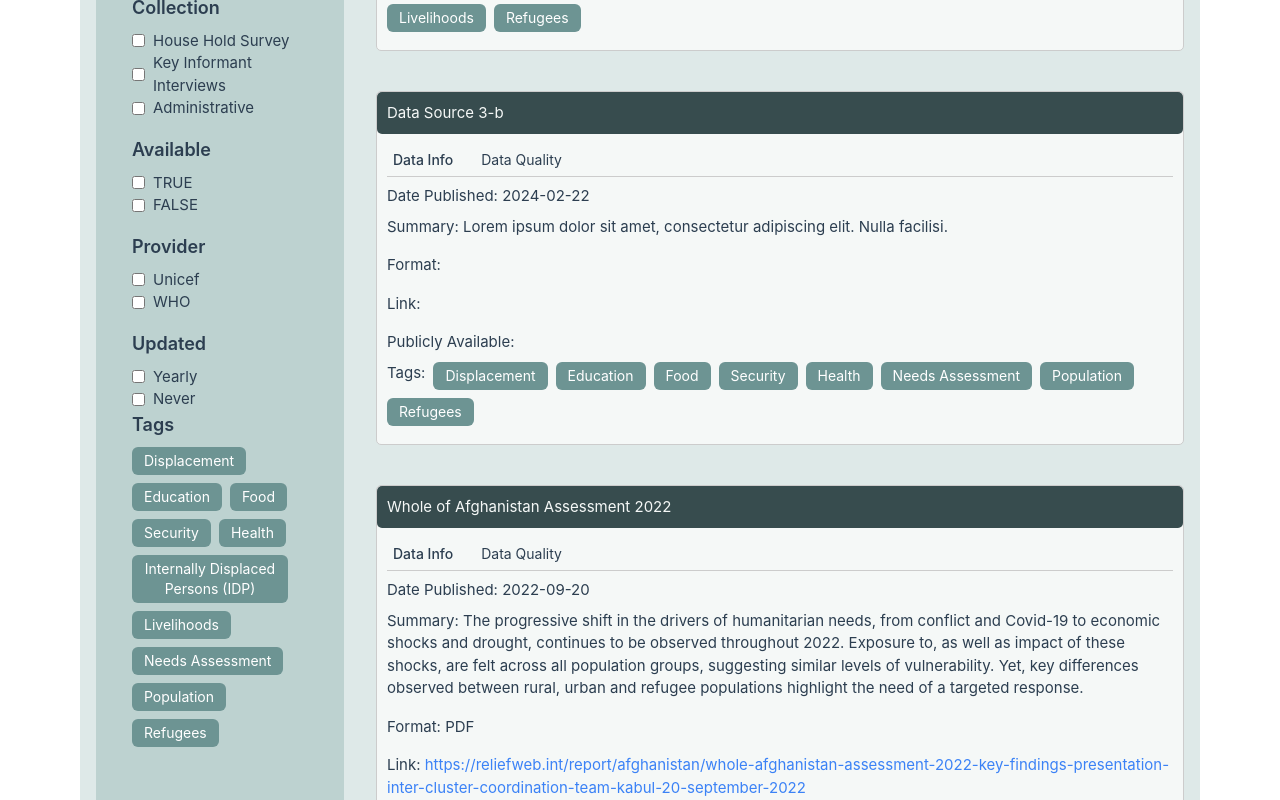
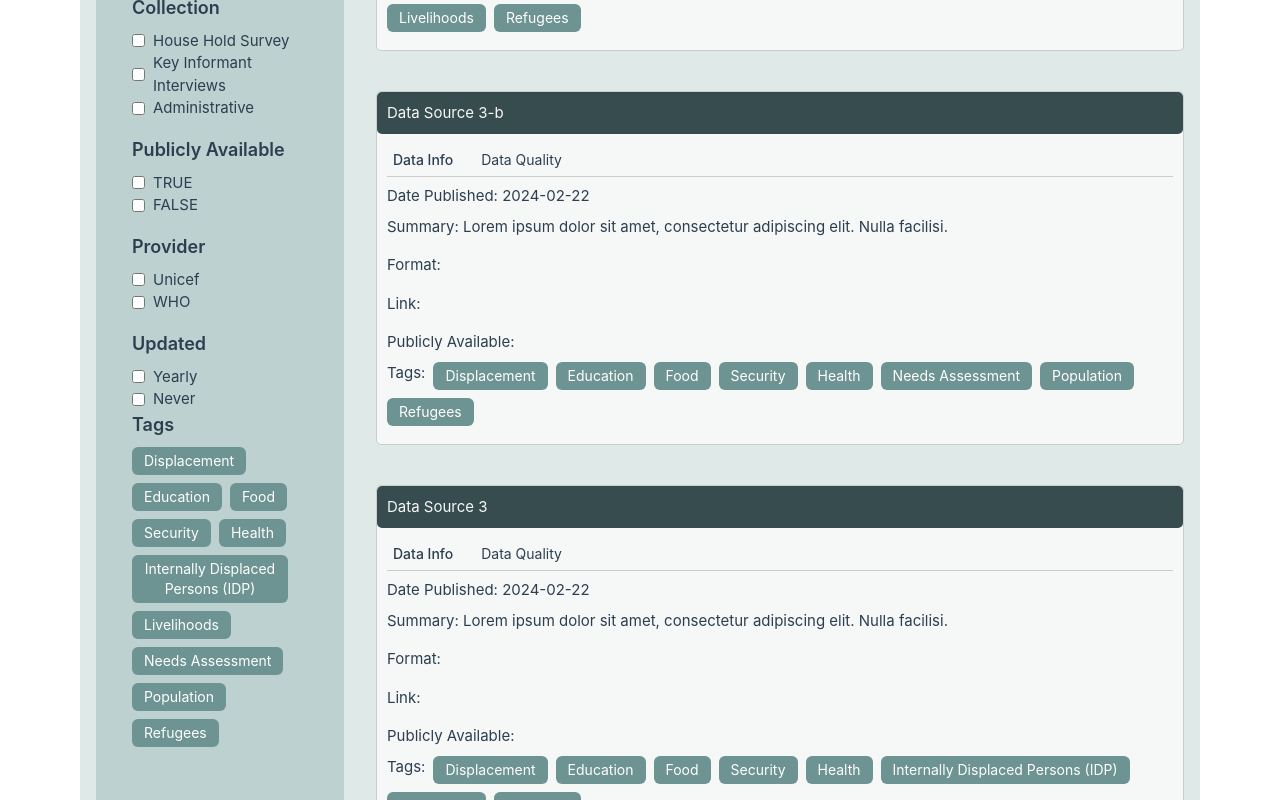
Before and after one commit to rubyimrie/education-data, a Vue app: page / in a window 1280 px wide. Shown: the part 520-1320 px from the top of the page. Built offline with nearby package versions, Linux system fonts and the light colour scheme.

Commit message:
adding filters bar

```diff
--- a/src/App.vue
+++ b/src/App.vue
@@ -3,13 +3,13 @@
     <div class="bg-cutty-sark-700">
     <h1 class="text-5xl font-semibold mt-10 ml-20 mb-10  text-cutty-sark-50">Education in Afghanistan - The Data</h1>
   </div>
-    <div class="container mx-auto px-4 py-8 flex-grow xl:max-w-screen-xl">
+    <div class="container mx-auto px-4 py-8 flex-grow xl:max-w-screen-xl h-auto">
       <div class="gap-8 grid grid-cols-12">
         <!-- First column -->
-        <div class="col-span-3 pr-4 bg-cutty-sark-200">
+        <div class="col-span-3 flex-col pr-4 bg-cutty-sark-200 sticky" style="height: calc(180vh - 150px);">
           <h1 class="text-3xl ml-6 mt-6 text-cutty-sark-700">Filters</h1>
           <!-- FILTERS -->
-          <div class="bg-cutty-sark-200 flex flex-col h-screen ml-5 mb-5 ">
+          <div class="  flex-col h-screen ml-5 mb-5 ">
             <div class="container mx-auto px-4 py-8 flex-grow flex">
               <div class="pr-4">
                 <!-- Button -->
@@ -40,7 +40,7 @@
                 </div>
                 <!-- Availability Filter -->
                 <div class="mb-4">
-                  <h3 class="text-lg font-semibold mb-2">Available</h3>
+                  <h3 class="text-lg font-semibold mb-2">Publicly Available</h3>
                   <label v-for="availability in availableAvailabilities" :key="availability" class="flex items-center">
                     <input type="checkbox" v-model="selectedAvailability" :value="availability" class="mr-2">
                     {{ availability }}
@@ -63,14 +63,14 @@
                   </label>
                 </div>
                 <!-- Tags -->
-                <div class="mb-4">
+                <div class="mb-4 ">
                   <h3 class="text-lg font-semibold mb-2">Tags</h3>
                   <!-- Display tags as buttons for filtering -->
                   <div class="flex flex-wrap">
                     <button v-for="(tag, index) in availableTags" :key="index"
                             :class="{ 'bg-cutty-sark-600 text-white': isTagSelected(tag) }"
                             @click="toggleTagFilter(tag)"
-                            class="mr-2 mb-2 px-3 py-1 bg-cutty-sark-400 hover:bg-cutty-sark-400 text-white text-sm rounded-md">
+                            class="mr-2 mb-2 px-3 py-1 bg-cutty-sark-400 hover:bg-cutty-sark-600 text-white text-sm rounded-md">
                       {{ tag }}
                     </button>
                   </div>
@@ -196,7 +196,25 @@ export default {
             previous:[],
             tags:['Displacement','Education','Food','Security','Health','Needs Assessment','Population','Refugees']
           }
-        }
+        },
+        {
+          title: 'Data Source 3',
+          data: {
+            date: '2024-02-22',
+            year: '2021',
+            content: 'Lorem ipsum dolor sit amet, consectetur adipiscing elit. Nulla facilisi.',
+            coverage: 90,
+            coverageInfo: 'No data collected in Kandahar Urban Center due to access constraints',
+            collection: ['Administrative'],
+            timeliness: '95%',
+            updated: 'Never',
+            datatype: 'Global',
+            provider: 'Unicef',
+            available: 'FALSE',
+            previous:[],
+            tags:['Displacement','Education','Food','Security','Health','Internally Displaced Persons (IDP)','Livelihoods','Refugees']
+          }
+        },
       ],
       matchedIndex: -1
     };
```
